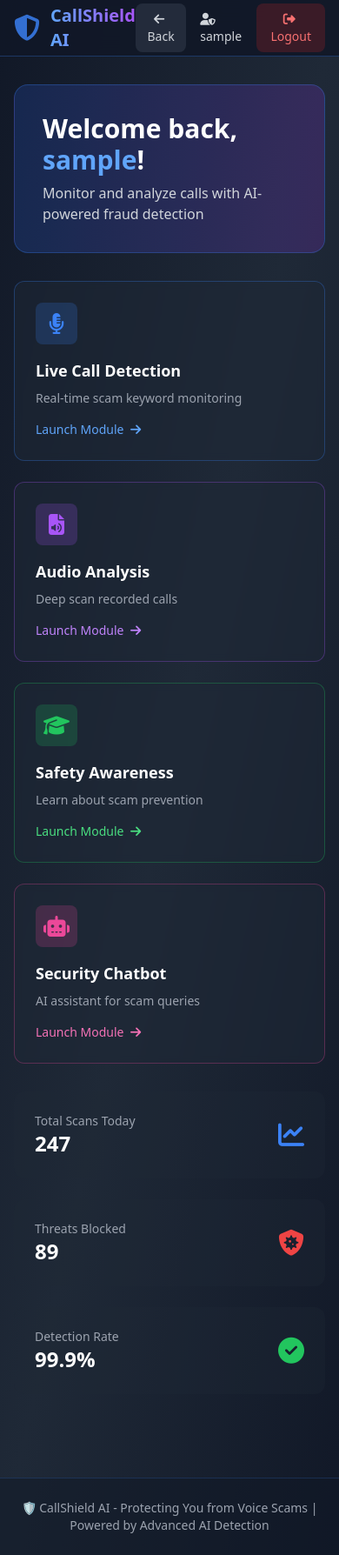
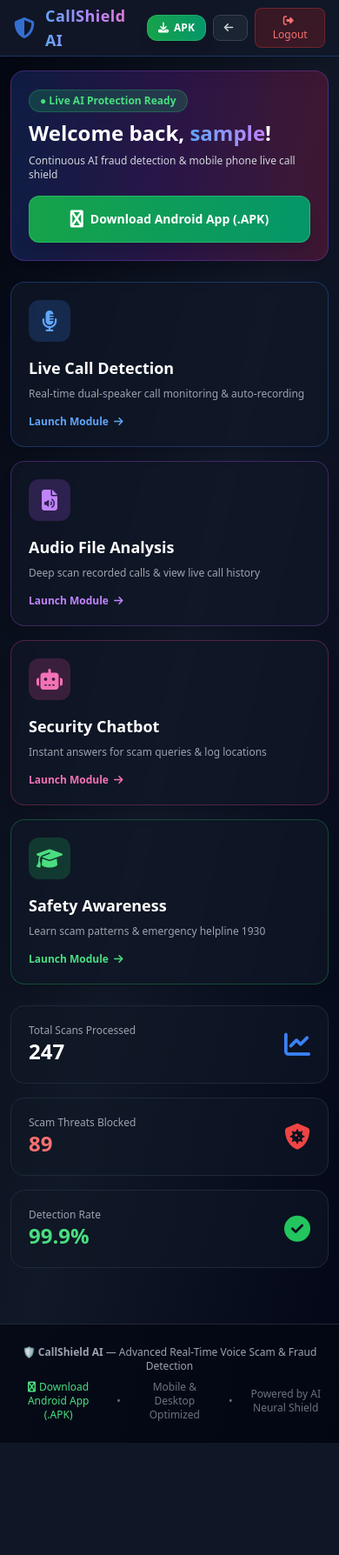
Before and after one commit to manav3009/scam-audio-detection, a Flask app: page /dashboard in a window 390 px wide. Shown: the whole page at 87% size. After the commit the page ends 1659 px from the top, so only its background shows below. Run offline with Flask 3, Linux system fonts and the light colour scheme; the visitor is signed in with stand-in values (Sample User, id 1); some libraries are stand-ins or nearby versions.

Commit message:
Add responsive UI layout enhancements for mobile/tablet/desktop and embed downloadable APK file CallShield_AI_v1.0.apk

```diff
--- a/routes/views_routes.py
+++ b/routes/views_routes.py
@@ -1,4 +1,5 @@
-from flask import Blueprint, render_template, session, redirect, url_for
+from flask import Blueprint, render_template, session, redirect, url_for, send_from_directory
+import os
 
 views_bp = Blueprint('views', __name__)
 
@@ -41,3 +42,8 @@ def chatbot():
     if not session.get('logged_in'):
         return redirect(url_for('views.login_page'))
     return render_template('modules/chatbot.html')
+
+@views_bp.route('/download-apk')
+def download_apk():
+    static_dir = os.path.join(os.path.dirname(os.path.dirname(__file__)), 'static')
+    return send_from_directory(static_dir, 'CallShield_AI_v1.0.apk', as_attachment=True)
--- a/templates/base.html
+++ b/templates/base.html
@@ -2,7 +2,7 @@
 <html lang="en">
 <head>
     <meta charset="UTF-8">
-    <meta name="viewport" content="width=device-width, initial-scale=1.0">
+    <meta name="viewport" content="width=device-width, initial-scale=1.0, maximum-scale=1.0, user-scalable=no">
     <title>CallShield AI - {% block title %}Fraud Call Detection{% endblock %}</title>
 
     <!-- Tailwind CSS CDN -->
@@ -41,67 +41,84 @@
     </script>
 
     <style>
-        ::-webkit-scrollbar { width: 8px; height: 8px; }
-        ::-webkit-scrollbar-track { background: #1f2937; }
+        ::-webkit-scrollbar { width: 6px; height: 6px; }
+        ::-webkit-scrollbar-track { background: #111827; }
         ::-webkit-scrollbar-thumb { background: #3b82f6; border-radius: 4px; }
         ::-webkit-scrollbar-thumb:hover { background: #2563eb; }
 
-        /* Voice recording animation */
         @keyframes recordingPulse {
             0%, 100% { transform: scale(1); opacity: 1; }
-            50% { transform: scale(1.1); opacity: 0.7; }
+            50% { transform: scale(1.08); opacity: 0.8; }
         }
         .recording-active {
             animation: recordingPulse 1.5s ease-in-out infinite;
+        }
+
+        /* Mobile touch responsiveness fixes */
+        button, a, input, select {
+            touch-action: manipulation;
         }
     </style>
 
     {% block extra_head %}{% endblock %}
 </head>
-<body class="bg-gradient-to-br from-gray-900 via-gray-800 to-gray-900 min-h-screen">
+<body class="bg-gradient-to-br from-gray-950 via-gray-900 to-slate-950 text-gray-100 min-h-screen flex flex-col font-sans">
     <!-- Navigation Bar -->
-    <nav class="bg-gray-900/90 backdrop-blur-md border-b border-blue-500/30 sticky top-0 z-50">
+    <nav class="bg-gray-900/95 backdrop-blur-md border-b border-blue-500/30 sticky top-0 z-50 shadow-xl">
         <div class="max-w-7xl mx-auto px-4 sm:px-6 lg:px-8">
             <div class="flex justify-between items-center h-16">
-                <div class="flex items-center space-x-3">
-                    <i class="fas fa-shield-alt text-3xl text-blue-500 animate-pulse-slow"></i>
-                    <span class="text-xl font-bold bg-gradient-to-r from-blue-400 to-purple-500 bg-clip-text text-transparent">
+                <a href="/" class="flex items-center space-x-3">
+                    <i class="fas fa-shield-alt text-2xl sm:text-3xl text-blue-500 animate-pulse-slow"></i>
+                    <span class="text-lg sm:text-xl font-extrabold bg-gradient-to-r from-blue-400 via-purple-400 to-pink-400 bg-clip-text text-transparent tracking-wide">
                         CallShield AI
                     </span>
+                </a>
+
+                <div class="flex items-center space-x-2 sm:space-x-4">
+                    <!-- Download APK Button -->
+                    <a href="/download-apk" class="px-3 py-1.5 sm:px-4 sm:py-2 bg-gradient-to-r from-green-600 to-emerald-600 hover:from-green-700 hover:to-emerald-700 text-white rounded-xl font-bold text-xs sm:text-sm transition-all shadow-lg flex items-center border border-green-400/30 transform hover:scale-105">
+                        <i class="fas fa-download mr-1.5 text-xs"></i><span class="hidden xs:inline">Download </span>APK
+                    </a>
+
+                    {% if session.logged_in %}
+                    <button onclick="goBack()" class="px-3 py-1.5 bg-gray-800/80 hover:bg-gray-700 text-gray-300 rounded-lg text-xs sm:text-sm transition border border-gray-700">
+                        <i class="fas fa-arrow-left mr-1"></i><span class="hidden sm:inline">Back</span>
+                    </button>
+                    <span class="hidden md:inline-block text-gray-300 text-xs font-semibold px-2 py-1 bg-gray-800 rounded-lg border border-gray-700">
+                        <i class="fas fa-user-shield text-blue-400 mr-1"></i>{{ session.username }}
+                    </span>
+                    <button onclick="logout()" class="px-3 py-1.5 bg-red-600/20 hover:bg-red-600/40 text-red-400 rounded-lg text-xs sm:text-sm transition border border-red-500/30">
+                        <i class="fas fa-sign-out-alt mr-1"></i>Logout
+                    </button>
+                    {% else %}
+                    <a href="/login" class="px-4 py-1.5 bg-blue-600 hover:bg-blue-700 text-white rounded-lg font-semibold text-xs sm:text-sm transition shadow-md">
+                        Login
+                    </a>
+                    {% endif %}
                 </div>
-
-                {% if session.logged_in %}
-                <div class="flex items-center space-x-4">
-                    <!-- Back Navigation Button -->
-                    <button onclick="goBack()" class="px-3 py-2 bg-gray-700/50 hover:bg-gray-700/70 text-gray-300 rounded-lg transition-all duration-300 text-sm">
-                        <i class="fas fa-arrow-left mr-1"></i> Back
-                    </button>
-
-                    <span class="text-gray-300 text-sm">
-                        <i class="fas fa-user-shield mr-1"></i> {{ session.username }}
-                    </span>
-                    <button onclick="logout()" class="px-4 py-2 bg-red-600/20 hover:bg-red-600/30 text-red-400 rounded-lg transition-all duration-300 text-sm">
-                        <i class="fas fa-sign-out-alt mr-1"></i> Logout
-                    </button>
-                </div>
-                {% endif %}
             </div>
         </div>
     </nav>
 
-    <!-- Main Content -->
-    <main class="max-w-7xl mx-auto px-4 sm:px-6 lg:px-8 py-8">
+    <!-- Main Content Container -->
+    <main class="flex-1 max-w-7xl w-full mx-auto px-3 sm:px-6 lg:px-8 py-4 sm:py-8">
         {% block content %}{% endblock %}
     </main>
 
     <!-- Footer -->
-    <footer class="bg-gray-900/50 border-t border-blue-500/20 mt-16 py-6">
-        <div class="max-w-7xl mx-auto px-4 text-center text-gray-400 text-sm">
-            <p>🛡️ CallShield AI - Protecting You from Voice Scams | Powered by Advanced AI Detection</p>
+    <footer class="bg-gray-950/80 border-t border-gray-800 py-6 mt-12">
+        <div class="max-w-7xl mx-auto px-4 text-center space-y-2">
+            <p class="text-xs sm:text-sm text-gray-400">🛡️ <strong>CallShield AI</strong> — Advanced Real-Time Voice Scam & Fraud Detection</p>
+            <div class="flex items-center justify-center space-x-4 text-xs text-gray-500">
+                <a href="/download-apk" class="text-green-400 hover:underline"><i class="fas fa-android mr-1"></i>Download Android App (.APK)</a>
+                <span>•</span>
+                <span>Mobile & Desktop Optimized</span>
+                <span>•</span>
+                <span>Powered by AI Neural Shield</span>
+            </div>
         </div>
     </footer>
 
-    <!-- Global JavaScript -->
     <script>
         async function logout() {
             const response = await fetch('/api/logout', {
--- a/templates/dashboard.html
+++ b/templates/dashboard.html
@@ -3,99 +3,117 @@
 {% block title %}Dashboard{% endblock %}
 
 {% block content %}
-<div class="space-y-8">
-    <!-- Welcome Header -->
-    <div class="bg-gradient-to-r from-blue-600/20 to-purple-600/20 rounded-2xl p-8 border border-blue-500/30">
-        <h1 class="text-3xl font-bold text-white mb-2">
-            Welcome back, <span class="text-blue-400">{{ session.username }}</span>!
-        </h1>
-        <p class="text-gray-300">Monitor and analyze calls with AI-powered fraud detection</p>
+<div class="space-y-6 sm:space-y-8">
+    <!-- Welcome Header & APK Banner -->
+    <div class="bg-gradient-to-r from-blue-900/40 via-purple-900/40 to-pink-900/40 rounded-2xl p-5 sm:p-8 border border-purple-500/30 flex flex-col md:flex-row items-start md:items-center justify-between gap-4 shadow-xl">
+        <div>
+            <div class="inline-block px-3 py-1 bg-green-500/20 text-green-400 rounded-full text-xs font-bold mb-2 border border-green-500/30">
+                ● Live AI Protection Ready
+            </div>
+            <h1 class="text-2xl sm:text-4xl font-bold text-white mb-2">
+                Welcome back, <span class="bg-gradient-to-r from-blue-400 to-purple-400 bg-clip-text text-transparent">{{ session.username }}</span>!
+            </h1>
+            <p class="text-xs sm:text-base text-gray-300">Continuous AI fraud detection & mobile phone live call shield</p>
+        </div>
+
+        <a href="/download-apk" class="w-full md:w-auto px-6 py-3 bg-gradient-to-r from-green-600 to-emerald-600 hover:from-green-700 hover:to-emerald-700 text-white rounded-xl font-extrabold text-sm text-center shadow-xl transition transform hover:scale-105 border border-green-400/40 flex items-center justify-center space-x-2">
+            <i class="fas fa-android text-xl"></i>
+            <span>Download Android App (.APK)</span>
+        </a>
     </div>
 
     <!-- Modules Grid -->
-    <div class="grid md:grid-cols-2 lg:grid-cols-4 gap-6">
+    <div class="grid grid-cols-1 sm:grid-cols-2 lg:grid-cols-4 gap-4 sm:gap-6">
         <!-- Live Call Detection -->
         <a href="/modules/live-call" class="group">
-            <div class="bg-gray-800/50 backdrop-blur-sm rounded-xl p-6 border border-blue-500/30 hover:border-blue-500/60 transition-all duration-300 hover:transform hover:scale-105">
-                <div class="w-12 h-12 bg-blue-500/20 rounded-lg flex items-center justify-center mb-4 group-hover:bg-blue-500/30 transition">
-                    <i class="fas fa-microphone-alt text-2xl text-blue-500"></i>
+            <div class="bg-gray-900/70 backdrop-blur-sm rounded-2xl p-5 sm:p-6 border border-blue-500/30 hover:border-blue-500/80 transition-all duration-300 hover:transform hover:scale-105 shadow-lg flex flex-col justify-between h-full">
+                <div>
+                    <div class="w-12 h-12 bg-blue-500/20 rounded-xl flex items-center justify-center mb-4 group-hover:bg-blue-500/30 transition">
+                        <i class="fas fa-microphone-alt text-2xl text-blue-400"></i>
+                    </div>
+                    <h3 class="text-lg font-bold text-white mb-2">Live Call Detection</h3>
+                    <p class="text-gray-400 text-xs sm:text-sm">Real-time dual-speaker call monitoring & auto-recording</p>
                 </div>
-                <h3 class="text-lg font-semibold text-white mb-2">Live Call Detection</h3>
-                <p class="text-gray-400 text-sm">Real-time scam keyword monitoring</p>
-                <div class="mt-4 text-blue-400 text-sm group-hover:translate-x-2 transition-transform inline-block">
-                    Launch Module <i class="fas fa-arrow-right ml-1"></i>
+                <div class="mt-4 text-blue-400 text-xs font-bold group-hover:translate-x-2 transition-transform flex items-center">
+                    Launch Module <i class="fas fa-arrow-right ml-1.5"></i>
                 </div>
             </div>
         </a>
 
         <!-- Pre-Recorded Analysis -->
         <a href="/modules/recorded" class="group">
-            <div class="bg-gray-800/50 backdrop-blur-sm rounded-xl p-6 border border-purple-500/30 hover:border-purple-500/60 transition-all duration-300 hover:transform hover:scale-105">
-                <div class="w-12 h-12 bg-purple-500/20 rounded-lg flex items-center justify-center mb-4 group-hover:bg-purple-500/30 transition">
-                    <i class="fas fa-file-audio text-2xl text-purple-500"></i>
+            <div class="bg-gray-900/70 backdrop-blur-sm rounded-2xl p-5 sm:p-6 border border-purple-500/30 hover:border-purple-500/80 transition-all duration-300 hover:transform hover:scale-105 shadow-lg flex flex-col justify-between h-full">
+                <div>
+                    <div class="w-12 h-12 bg-purple-500/20 rounded-xl flex items-center justify-center mb-4 group-hover:bg-purple-500/30 transition">
+                        <i class="fas fa-file-audio text-2xl text-purple-400"></i>
+                    </div>
+                    <h3 class="text-lg font-bold text-white mb-2">Audio File Analysis</h3>
+                    <p class="text-gray-400 text-xs sm:text-sm">Deep scan recorded calls & view live call history</p>
                 </div>
-                <h3 class="text-lg font-semibold text-white mb-2">Audio Analysis</h3>
-                <p class="text-gray-400 text-sm">Deep scan recorded calls</p>
-                <div class="mt-4 text-purple-400 text-sm group-hover:translate-x-2 transition-transform inline-block">
-                    Launch Module <i class="fas fa-arrow-right ml-1"></i>
+                <div class="mt-4 text-purple-400 text-xs font-bold group-hover:translate-x-2 transition-transform flex items-center">
+                    Launch Module <i class="fas fa-arrow-right ml-1.5"></i>
+                </div>
+            </div>
+        </a>
+
+        <!-- Security Chatbot -->
+        <a href="/modules/chatbot" class="group">
+            <div class="bg-gray-900/70 backdrop-blur-sm rounded-2xl p-5 sm:p-6 border border-pink-500/30 hover:border-pink-500/80 transition-all duration-300 hover:transform hover:scale-105 shadow-lg flex flex-col justify-between h-full">
+                <div>
+                    <div class="w-12 h-12 bg-pink-500/20 rounded-xl flex items-center justify-center mb-4 group-hover:bg-pink-500/30 transition">
+                        <i class="fas fa-robot text-2xl text-pink-400"></i>
+                    </div>
+                    <h3 class="text-lg font-bold text-white mb-2">Security Chatbot</h3>
+                    <p class="text-gray-400 text-xs sm:text-sm">Instant answers for scam queries & log locations</p>
+                </div>
+                <div class="mt-4 text-pink-400 text-xs font-bold group-hover:translate-x-2 transition-transform flex items-center">
+                    Launch Module <i class="fas fa-arrow-right ml-1.5"></i>
                 </div>
             </div>
         </a>
 
         <!-- Awareness Hub -->
         <a href="/modules/awareness" class="group">
-            <div class="bg-gray-800/50 backdrop-blur-sm rounded-xl p-6 border border-green-500/30 hover:border-green-500/60 transition-all duration-300 hover:transform hover:scale-105">
-                <div class="w-12 h-12 bg-green-500/20 rounded-lg flex items-center justify-center mb-4 group-hover:bg-green-500/30 transition">
-                    <i class="fas fa-graduation-cap text-2xl text-green-500"></i>
+            <div class="bg-gray-900/70 backdrop-blur-sm rounded-2xl p-5 sm:p-6 border border-green-500/30 hover:border-green-500/80 transition-all duration-300 hover:transform hover:scale-105 shadow-lg flex flex-col justify-between h-full">
+                <div>
+                    <div class="w-12 h-12 bg-green-500/20 rounded-xl flex items-center justify-center mb-4 group-hover:bg-green-500/30 transition">
+                        <i class="fas fa-graduation-cap text-2xl text-green-400"></i>
+                    </div>
+                    <h3 class="text-lg font-bold text-white mb-2">Safety Awareness</h3>
+                    <p class="text-gray-400 text-xs sm:text-sm">Learn scam patterns & emergency helpline 1930</p>
                 </div>
-                <h3 class="text-lg font-semibold text-white mb-2">Safety Awareness</h3>
-                <p class="text-gray-400 text-sm">Learn about scam prevention</p>
-                <div class="mt-4 text-green-400 text-sm group-hover:translate-x-2 transition-transform inline-block">
-                    Launch Module <i class="fas fa-arrow-right ml-1"></i>
-                </div>
-            </div>
-        </a>
-
-        <!-- AI Chatbot -->
-        <a href="/modules/chatbot" class="group">
-            <div class="bg-gray-800/50 backdrop-blur-sm rounded-xl p-6 border border-pink-500/30 hover:border-pink-500/60 transition-all duration-300 hover:transform hover:scale-105">
-                <div class="w-12 h-12 bg-pink-500/20 rounded-lg flex items-center justify-center mb-4 group-hover:bg-pink-500/30 transition">
-                    <i class="fas fa-robot text-2xl text-pink-500"></i>
-                </div>
-                <h3 class="text-lg font-semibold text-white mb-2">Security Chatbot</h3>
-                <p class="text-gray-400 text-sm">AI assistant for scam queries</p>
-                <div class="mt-4 text-pink-400 text-sm group-hover:translate-x-2 transition-transform inline-block">
-                    Launch Module <i class="fas fa-arrow-right ml-1"></i>
+                <div class="mt-4 text-green-400 text-xs font-bold group-hover:translate-x-2 transition-transform flex items-center">
+                    Launch Module <i class="fas fa-arrow-right ml-1.5"></i>
                 </div>
             </div>
         </a>
     </div>
 
     <!-- Quick Stats -->
-    <div class="grid md:grid-cols-3 gap-6">
-        <div class="bg-gray-800/30 rounded-xl p-6">
+    <div class="grid grid-cols-1 sm:grid-cols-3 gap-4 sm:gap-6">
+        <div class="bg-gray-900/50 rounded-2xl p-5 border border-gray-800">
             <div class="flex items-center justify-between">
                 <div>
-                    <p class="text-gray-400 text-sm">Total Scans Today</p>
-                    <p class="text-2xl font-bold text-white">247</p>
+                    <p class="text-gray-400 text-xs">Total Scans Processed</p>
+                    <p class="text-2xl font-extrabold text-white">247</p>
                 </div>
                 <i class="fas fa-chart-line text-3xl text-blue-500"></i>
             </div>
         </div>
-        <div class="bg-gray-800/30 rounded-xl p-6">
+        <div class="bg-gray-900/50 rounded-2xl p-5 border border-gray-800">
             <div class="flex items-center justify-between">
                 <div>
-                    <p class="text-gray-400 text-sm">Threats Blocked</p>
-                    <p class="text-2xl font-bold text-white">89</p>
+                    <p class="text-gray-400 text-xs">Scam Threats Blocked</p>
+                    <p class="text-2xl font-extrabold text-red-400">89</p>
                 </div>
                 <i class="fas fa-shield-virus text-3xl text-red-500"></i>
             </div>
         </div>
-        <div class="bg-gray-800/30 rounded-xl p-6">
+        <div class="bg-gray-900/50 rounded-2xl p-5 border border-gray-800">
             <div class="flex items-center justify-between">
                 <div>
-                    <p class="text-gray-400 text-sm">Detection Rate</p>
-                    <p class="text-2xl font-bold text-white">99.9%</p>
+                    <p class="text-gray-400 text-xs">Detection Rate</p>
+                    <p class="text-2xl font-extrabold text-green-400">99.9%</p>
                 </div>
                 <i class="fas fa-check-circle text-3xl text-green-500"></i>
             </div>
```
Also changed, not shown: templates/index.html (+6 -3 lines), 1 other file.
